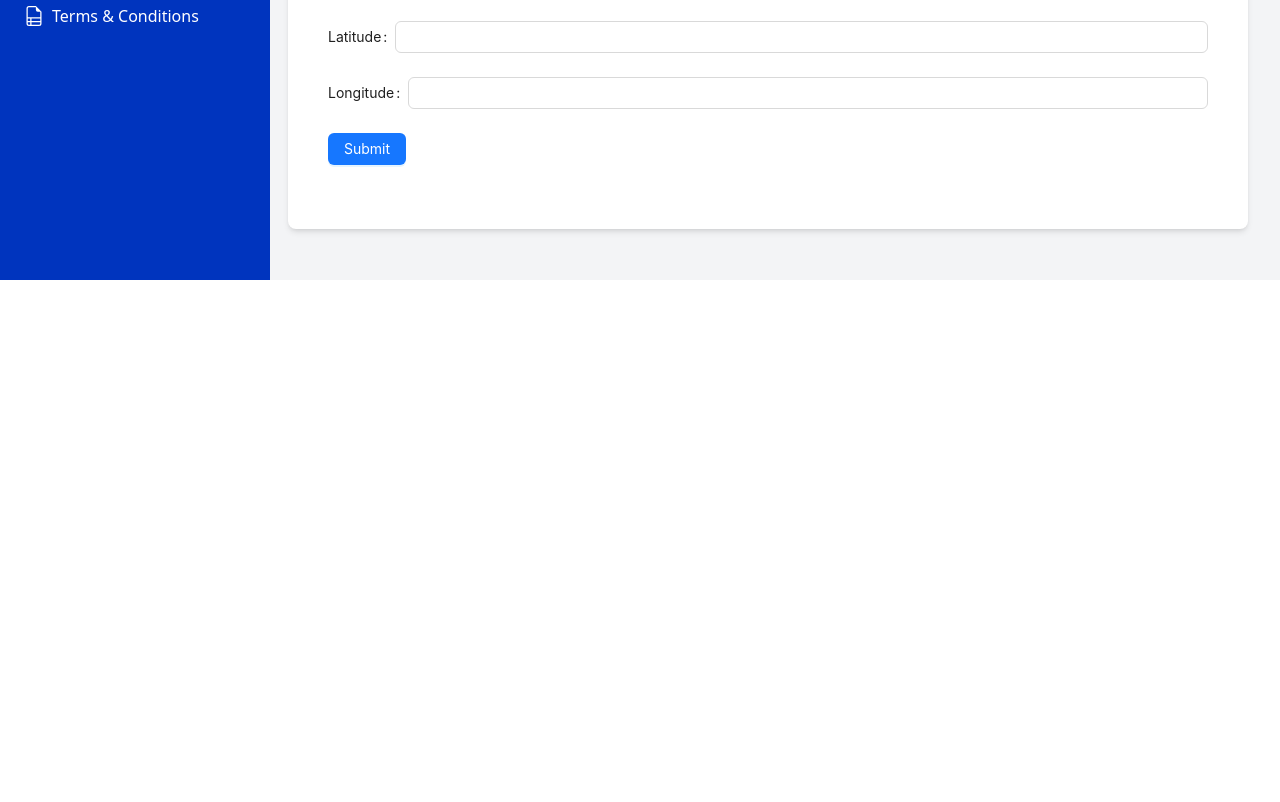
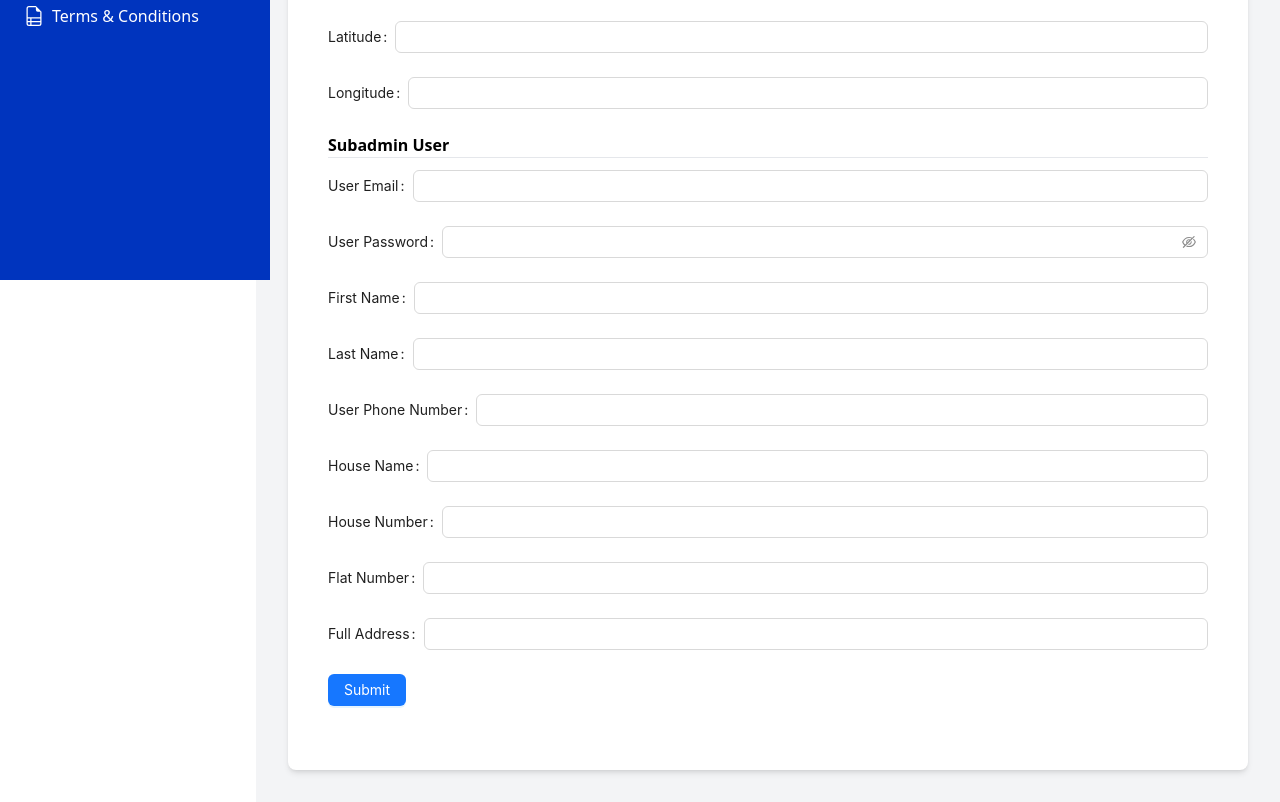
Before and after one commit to siddhant-gore/fisho-admin, a React (Vite) app: page /add-store in a window 1280 px wide. Shown: the part 520-1322 px from the top of the page. Before the commit the page ends 800 px from the top, so only its background shows below. Built offline with nearby package versions, Linux system fonts and the light colour scheme; sample sign-in values are in the browser's storage.

Commit message:
store updated

```diff
--- a/src/Pages/Store Management/AddStore.jsx
+++ b/src/Pages/Store Management/AddStore.jsx
@@ -3,79 +3,127 @@ import { Input, Upload, Button, Form, message } from "antd";
 import { UploadOutlined } from "@ant-design/icons";
 import { useFormik } from "formik";
 import { useCreateStoreMutation } from "../../redux/slices/apiSlice";
+import { useNavigate } from "react-router-dom";
 
 export default function AddStore() {
   const [fileList, setFileList] = useState([]);
 
   const [createStore,{isLoading:createLoading}] = useCreateStoreMutation();
 
+  const navigate = useNavigate();
+
   const formik = useFormik({
-    initialValues: {
-      storeName: "",
-      storeAddress: "",
-      storePhone: "",
+  initialValues: {
+    user: {
+      email: "",
+      password: "",
+      firstname: "",
+      lastname: "",
+      phone_no: "",
+      addresses: {
+        houseName: "",
+        houseNumber: "",
+        flatNumber: "",
+        address: ""
+      }
+    },
+    store: {
+      name: "",
+      address: "",
+      phone_number: "",
       latitude: "",
       longitude: "",
-      storeImage: null,
-    },
-    validate: (values) => {
-      let errors = {};
+      // image: null
+    }
+  },
+//   validate: (values) => {
+//   const errors = {};
+//   const { user, store } = values;
 
-      if (!values.storeName) errors.storeName = "Store name is required";
-      if (!values.storeAddress)
-        errors.storeAddress = "Store address is required";
+//   // Initialize nested objects
+//   errors.user = {};
+//   errors.store = {};
+//   errors.user.addresses = {};
 
-      if (!values.storePhone) {
-        errors.storePhone = "Phone number is required";
-      } else if (!/^\d{10}$/.test(values.storePhone)) {
-        errors.storePhone = "Enter a valid 10-digit phone number";
+//   // ---- Store Validations ----
+//   if (!store.name) errors.store.name = "Store name is required";
+//   if (!store.address) errors.store.address = "Store address is required";
+//   if (!store.phone_number || !/^\d{10}$/.test(store.phone_number)) {
+//     errors.store.phone_number = "Valid phone number required";
+//   }
+//   if (!store.latitude || isNaN(Number(store.latitude))) {
+//     errors.store.latitude = "Latitude must be a number";
+//   }
+//   if (!store.longitude || isNaN(Number(store.longitude))) {
+//     errors.store.longitude = "Longitude must be a number";
+//   }
+//   if (!store.image) {
+//     errors.store.image = "Store image is required";
+//   }
+
+//   // ---- User Validations ----
+//   if (!user.email) errors.user.email = "Email is required";
+//   if (!user.password) errors.user.password = "Password is required";
+//   if (!user.firstname) errors.user.firstname = "First name is required";
+//   if (!user.lastname) errors.user.lastname = "Last name is required";
+//   if (!user.phone_no || !/^\d{10}$/.test(user.phone_no)) {
+//     errors.user.phone_no = "Valid phone number required";
+//   }
+
+//   // ---- Address Validations ----
+//   if (!user.addresses.houseName) errors.user.addresses.houseName = "House name required";
+//   if (!user.addresses.houseNumber) errors.user.addresses.houseNumber = "House number required";
+//   if (!user.addresses.flatNumber) errors.user.addresses.flatNumber = "Flat number required";
+//   if (!user.addresses.address) errors.user.addresses.address = "Address is required";
+
+//   return errors;
+// },
+
+ onSubmit: async (values) => {
+  try {
+
+    console.log('values',values)
+
+    const payload = {
+      user: {
+        email: values.user.email,
+        password: values.user.password,
+        firstname: values.user.firstname,
+        lastname: values.user.lastname,
+        phone_no: values.user.phone_no,
+        addresses: {
+          houseName: values.user.addresses.houseName,
+          houseNumber: values.user.addresses.houseNumber,
+          flatNumber: values.user.addresses.flatNumber,
+          address: values.user.addresses.address,
+        }
+      },
+      store: {
+        name: values.storeName,
+        address: values.storeAddress,
+        phone_number: values.storePhone,
+        latitude: parseFloat(values.latitude),
+        longitude: parseFloat(values.longitude),
+        // image: values.store.image
       }
+    };
 
-      if (!values.latitude) {
-        errors.latitude = "Latitude is required";
-      } else if (!/^-?\d+(\.\d+)?$/.test(values.latitude)) {
-        errors.latitude = "Enter a valid numeric latitude";
-      }
+    // Send as raw JSON
+    const response = await createStore(payload).unwrap();
 
-      if (!values.longitude) {
-        errors.longitude = "Longitude is required";
-      } else if (!/^-?\d+(\.\d+)?$/.test(values.longitude)) {
-        errors.longitude = "Enter a valid numeric longitude";
-      }
+    message.success("Store and user added successfully!");
+    formik.resetForm();
+    setFileList([]);
+    navigate(-1)
 
-      if (!values.storeImage) errors.storeImage = "Image is required";
+  } catch (error) {
+    console.error(error);
+    message.error(error?.data?.message || "Error creating store");
+  }
+}
 
-      return errors;
-    },
-    onSubmit: async (values) => {
-      const formData = new FormData();
-      formData.append("name", values.storeName);
-      formData.append("address", values.storeAddress);
-      formData.append("phone_number", values.storePhone);
-      formData.append("latitude", values.latitude);
-      formData.append("longitude", values.longitude);
-      if (values.storeImage) {
-        formData.append("image", values.storeImage);
-      }
+});
 
-      console.log("Submitting form data:");
-      for (let pair of formData.entries()) {
-        console.log(pair[0], pair[1]);
-      }
-
-      try {
-
-        const data = await createStore(formData).unwrap();
-
-          message.success("Store added successfully!");
-          formik.resetForm();
-          setFileList([]);
-
-      } catch (error) {
-        message.error(error.response?.data?.message || "Error adding store.");
-      }
-    },
-  });
 
   const beforeUpload = (file) => {
     const isImage = file.type.startsWith("image/");
@@ -86,14 +134,15 @@ export default function AddStore() {
   };
 
   const handleImageUpload = ({ file, fileList }) => {
-    setFileList(fileList.slice(-1));
-    formik.setFieldValue("storeImage", file.originFileObj);
-  };
+  setFileList(fileList.slice(-1));
+  formik.setFieldValue("store.image", file.originFileObj);
+};
 
-  const handleRemoveImage = () => {
-    setFileList([]);
-    formik.setFieldValue("storeImage", null);
-  };
+const handleRemoveImage = () => {
+  setFileList([]);
+  formik.setFieldValue("store.image", null);
+};
+
 
   return (
     <div>
@@ -161,6 +210,81 @@ export default function AddStore() {
             />
           </Form.Item>
 
+          <h3 className="font-bold">Subadmin User</h3>
+          <hr className="mb-3 "/>
+          <Form.Item label="User Email">
+  <Input
+    name="user.email"
+    onChange={formik.handleChange}
+    value={formik.values.user.email}
+  />
+</Form.Item>
+
+<Form.Item label="User Password">
+  <Input.Password
+    name="user.password"
+    onChange={formik.handleChange}
+    value={formik.values.user.password}
+  />
+</Form.Item>
+
+<Form.Item label="First Name">
+  <Input
+    name="user.firstname"
+    onChange={formik.handleChange}
+    value={formik.values.user.firstname}
+  />
+</Form.Item>
+
+<Form.Item label="Last Name">
+  <Input
+    name="user.lastname"
+    onChange={formik.handleChange}
+    value={formik.values.user.lastname}
+  />
+</Form.Item>
+
+<Form.Item label="User Phone Number">
+  <Input
+    name="user.phone_no"
+    onChange={formik.handleChange}
+    value={formik.values.user.phone_no}
+  />
+</Form.Item>
+
+<Form.Item label="House Name">
+  <Input
+    name="user.addresses.houseName"
+    onChange={formik.handleChange}
+    value={formik.values.user.addresses.houseName}
+  />
+</Form.Item>
+
+<Form.Item label="House Number">
+  <Input
+    name="user.addresses.houseNumber"
+    onChange={formik.handleChange}
+    value={formik.values.user.addresses.houseNumber}
+  />
+</Form.Item>
+
+<Form.Item label="Flat Number">
+  <Input
+    name="user.addresses.flatNumber"
+    onChange={formik.handleChange}
+    value={formik.values.user.addresses.flatNumber}
+  />
+</Form.Item>
+
+<Form.Item label="Full Address">
+  <Input
+    name="user.addresses.address"
+    onChange={formik.handleChange}
+    value={formik.values.user.addresses.address}
+  />
+</Form.Item>
+
+
           <Form.Item>
             <Button type="primary" htmlType="submit">
               Submit
--- a/src/Pages/Store Management/AddStoreProducts.jsx
+++ b/src/Pages/Store Management/AddStoreProducts.jsx
@@ -8,11 +8,11 @@ export default function AddProductToStore() {
   const [productOptions, setProductOptions] = useState([]);
   const [variantOptions, setVariantOptions] = useState([]);
 
-  const [availableQuantity,setAvailableQuantity] = useState(100)
+  const [availableQuantity,setAvailableQuantity] = useState(0)
 
   const [formData, setFormData] = useState({
     storeId: "",
-    product_variantId: "",
+    product_variantId: null,
     quantity: "",
     express_del: false,
     availability: false,
@@ -99,9 +99,10 @@ export default function AddProductToStore() {
     }
 
     try {
-      await addProductToStore(form).unwrap();
+      await addProductToStore(formData).unwrap();
 
       message.success("Product added to store successfully!");
+      // setFormData({})
     } catch (error) {
       if (error.response) {
         message.error(error.response.data.message || "Failed to add product.");
@@ -157,15 +158,15 @@ export default function AddProductToStore() {
              <Select
   placeholder="Select Variant"
   className="w-full"
-                onChange={(value,quantity) =>{
-                  setFormData((prev) => ({ ...prev, product_variantId: value }))
-                  // setAvailableQuantity()
-                  console.log(value,quantity);
-                }
-                }
+  onChange={(value) => {
+    const selected = variantOptions.find((opt) => opt.value === value);
+    setFormData((prev) => ({ ...prev, product_variantId: value }));
+    setAvailableQuantity(selected?.quantity);
+  }}
   options={variantOptions}
   disabled={!variantOptions?.length}
 />
+
             )}
           </Form.Item>
 
--- a/src/redux/slices/apiSlice.js
+++ b/src/redux/slices/apiSlice.js
@@ -249,7 +249,7 @@ export const apiSlice = createApi({
     deleteCategoryById: builder.mutation({
         query:(id)=>({
            url:`/category/delete/${id}`,
-           method:'DELETE',
+           method:'PATCH',
         }),
         invalidatesTags:['Products','Categories']
     }),
```
Lines whose indentation alone changed are shown as unchanged.
